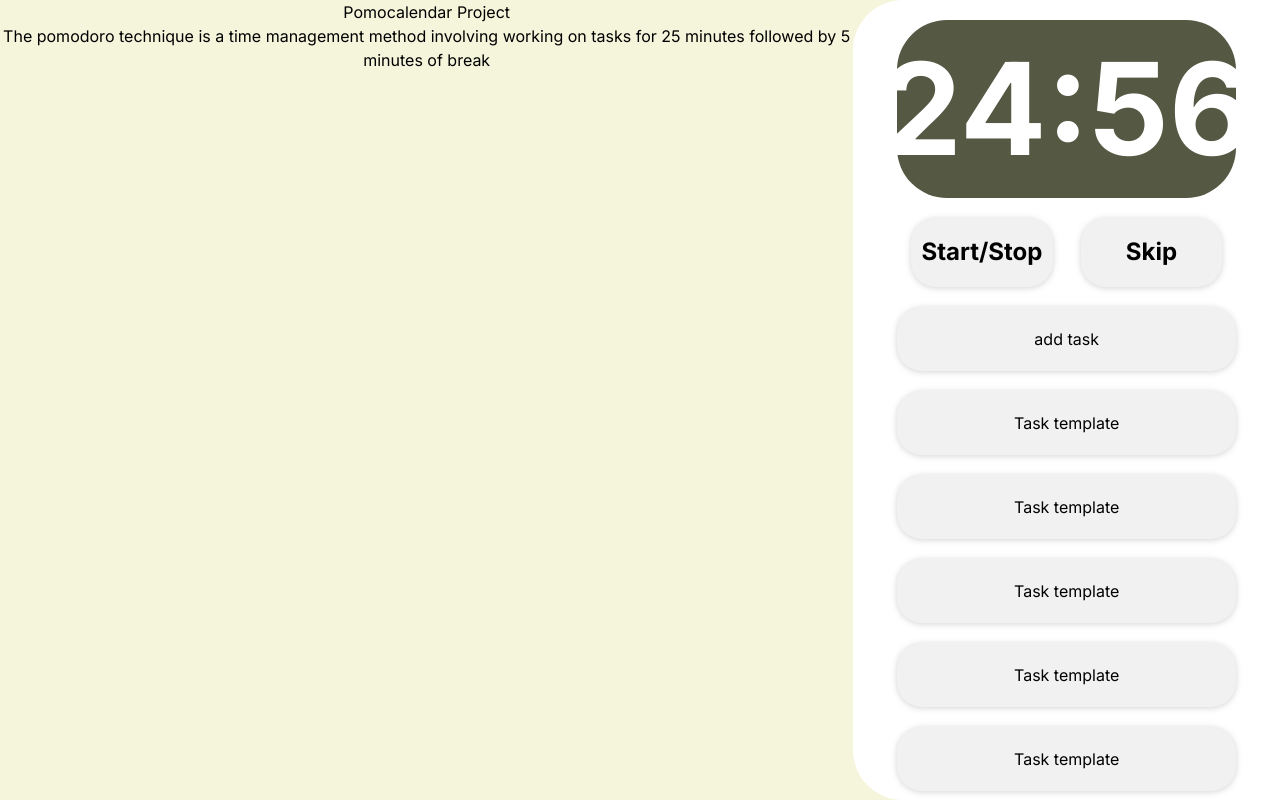
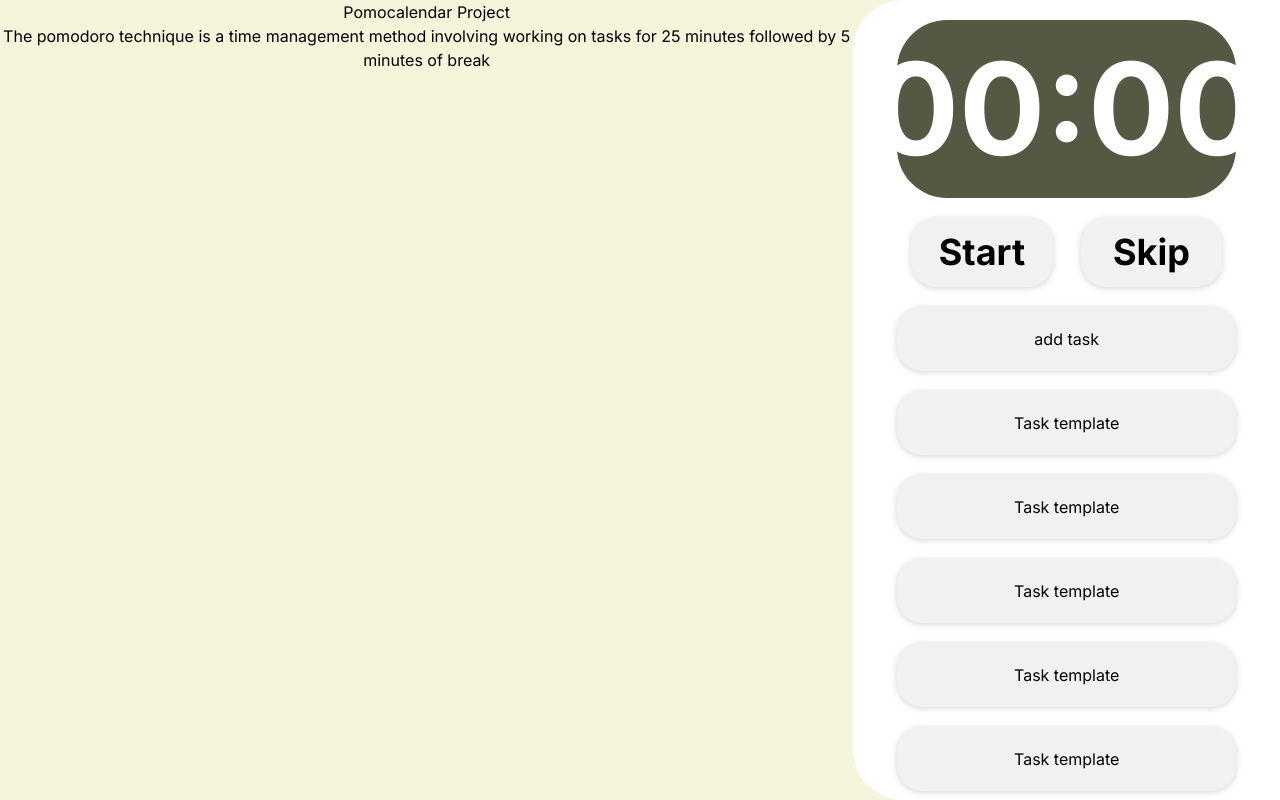
Before and after one commit to Oasis-NEU/f23-group21, a Next.js app in the folder pomocal/: page / in a window 1280 px wide. Shown: the top 800 px of the page. Built offline with nearby package versions, Linux system fonts and the light colour scheme; grey boxes are pictures that could not be loaded.

Commit message:
Working timer

```diff
--- /dev/null
+++ b/pomocal/app/components/Countdown.js
@@ -0,0 +1,44 @@
+import { useState, useEffect } from 'react';
+
+
+//creates the countdown, and mechanisms to change the current countdown status
+export function useCountdown() {
+    const[secondsLeft, setSecondsLeft] = useState(0);
+    const [isPaused, setIsPaused] = useState(false); //isPaused is the current state, setIsPaused is the state we want to change into
+
+    useEffect(() => {
+        if (secondsLeft <= 0 || isPaused) return;
+
+        const timeout = setTimeout(() => {
+            setSecondsLeft(secondsLeft - 1);
+        }, 1000)
+
+        return () => clearTimeout(timeout);
+    }, [secondsLeft, isPaused]);
+
+    function start(seconds) {
+        setSecondsLeft(seconds);
+    }
+
+    function pause() {
+        setIsPaused(true);
+    }
+
+    function resume() {
+        setIsPaused(false);
+    }
+
+    function skip(seconds) {
+        setSecondsLeft(seconds);
+        setIsPaused(true);
+    }
+
+    function togglepause(){
+        setIsPaused((prevIspaused) => !prevIspaused);
+    }
+
+    const minutes = Math.floor(secondsLeft / 60); //floor value to the nearest minute
+    const seconds = secondsLeft % 60 //calculate the leftover current second
+
+    return { minutes, seconds, start, pause, resume, skip, togglepause };
+}
--- a/pomocal/app/components/Sidebar.js
+++ b/pomocal/app/components/Sidebar.js
@@ -1,4 +1,5 @@
 import React from "react";
+import { useState, useEffect } from 'react';
 import { Timerbox } from "./TimerBox";
 
 const Sidebar = () => {
@@ -10,6 +11,7 @@ const Sidebar = () => {
         bg-white
         text-center
         rounded-tl-lg rounded-bl-lg
+        min-h-screen
         px-2.5 pt-5">
       <div nameClass="flex h-full w-full justify-center">
         <Timerbox />
--- a/pomocal/app/components/TButton.js
+++ b/pomocal/app/components/TButton.js
@@ -1,12 +1,14 @@
 import React from "react";
+import { useState, useEffect } from 'react';
+import { useCountdown } from './Countdown';
 {
   /* bg-[#F1F1F1] hover:bg-[#ff865b] */
 }
 
-export const TButton = () => {
+export const TButton = ({ toggleCountdown }) => {
   return (
     <div className="h-full w-full flex justify-center pt-5">
-      <button
+      <button onClick={() => toggleCountdown(1500)}
         className="
                     box-border h-full w-5/6
                     transition ease-in-out delay-50 bg-[#F1F1F1] hover:scale-105 hover:bg-darkgreen duration-100
@@ -14,25 +16,25 @@ export const TButton = () => {
                     drop-shadow-[0_1px_3px_lightgrey]
                     text-center
                     rounded-tl-md rounded-bl-md rounded-tr-md rounded-br-md
-                    text-black hover:text-white"
-      >
+                    hover:text-white"
+                    >
         <h1
-          className="
-                      text-2xl
+          className="text-4xl
                       font-inter
-                      font-bold"
-        >
-          <center>Start/Stop</center>
+                      font-bold">
+                      <center>
+                        Start
+                      </center>
         </h1>
       </button>
     </div>
   );
 };
 
-export const SkipButton = () => {
+export const SkipButton = ({ skipCountdown }) => {
   return (
     <div className="h-full w-full flex justify-center pt-5">
-      <button
+      <button onClick={() => skipCountdown(1500)}
         className="
                   box-border h-full w-5/6
                   transition ease-in-out delay-50 bg-[#F1F1F1] hover:scale-105 hover:bg-darkgreen duration-100
@@ -44,7 +46,7 @@ export const SkipButton = () => {
       >
         <h1
           className="
-                            text-2xl
+                            text-4xl
                             font-inter
                             font-bold"
         >
--- a/pomocal/app/components/Taskbox.js
+++ b/pomocal/app/components/Taskbox.js
@@ -20,7 +20,8 @@ export const Tasktemp = () => {
                   drop-shadow-[0_1px_3px_lightgrey]
                   text-center
                   rounded-tl-md rounded-bl-md rounded-tr-md rounded-br-md
-                  text-black hover:text-white">
+                  text-black hover:text-white
+                  resize">
             Task template </button>
     )
 }
--- a/pomocal/app/components/TimerBox.js
+++ b/pomocal/app/components/TimerBox.js
@@ -1,10 +1,23 @@
 import React from "react";
+import { useCountdown } from './Countdown';
+import { useState, useEffect } from 'react';
 import { TButton } from "./TButton";
 import { SkipButton } from "./TButton";
 import { Addtask } from "./Taskbox"
 import { Tasktemp } from "./Taskbox"
 
+{/* const formatTime = (seconds) => {
+  const minutes = Math.floor(seconds / 60); //formats the current count to the nearest second
+  const remainingSeconds = seconds % 60;
+  const formattedTime = `${minutes.toString().padStart(2, '0')}:${remainingSeconds.toString().padStart(2, '0')}`;
+return formattedTime;
+};*/}
+
 export const Timerbox = () => {
+  const { minutes, seconds, start, pause, resume, skip, togglepause } = useCountdown();
+
+
+
   return (
     <div
       className="
@@ -24,12 +37,9 @@ export const Timerbox = () => {
           >
             <div className="flex box-border h-full items-center justify-center">
               <h1
-                className="
-                            text-9xl
-                            font-inter
-                            font-bold"
+                className="text-9xl font-inter font-bold"
               >
-                24:56
+                {minutes.toString().padStart(2, '0')}:{seconds.toString().padStart(2, '0')}
               </h1>
             </div>
           </div>
@@ -37,8 +47,8 @@ export const Timerbox = () => {
 
         <div className="box-border h-2/6 w-full flex justify-center">
           <div className="flex h-full w-5/6 justify-center">
-            <TButton />
-            <SkipButton />
+            <TButton toggleCountdown={ togglepause } />
+            <SkipButton skipCountdown ={ skip } />
           </div>
         </div>
       </div>
--- a/pomocal/app/page.js
+++ b/pomocal/app/page.js
@@ -1,4 +1,6 @@
+"use client"
 import Sidebar from './components/Sidebar';
+import { useState, useEffect } from 'react';
 
 
 
--- a/pomocal/package.json
+++ b/pomocal/package.json
@@ -9,9 +9,10 @@
     "lint": "next lint"
   },
   "dependencies": {
+    "next": "13.5.4",
     "react": "^18",
     "react-dom": "^18",
-    "next": "13.5.4"
+    "react-icons": "^4.11.0"
   },
   "devDependencies": {
     "autoprefixer": "^10",
```
Also changed, not shown: 1 other file (tests, documents, lock files or other folders).
